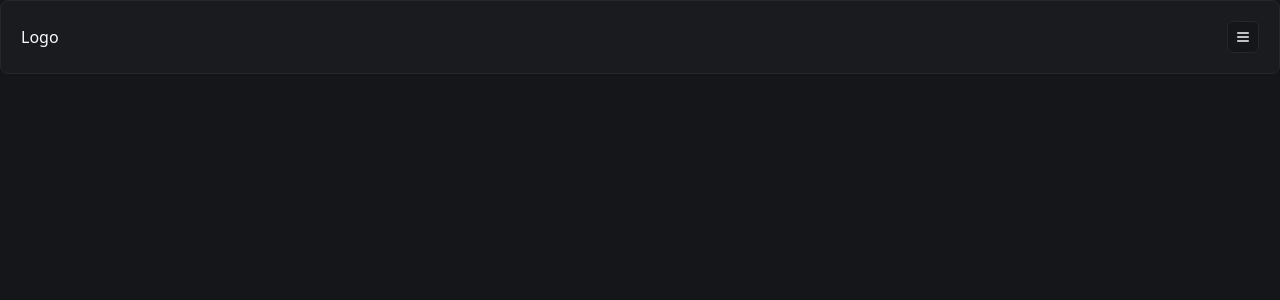
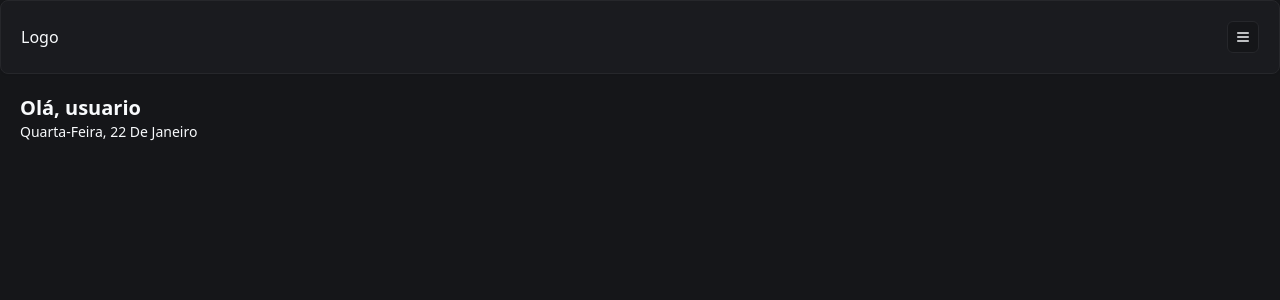
Before and after one commit to HiltonGustavoPluta/barbershop, a Next.js app: page / in a window 1280 px wide. Shown: the top 300 px of the page. Built offline with nearby package versions, Linux system fonts and the light colour scheme.

Commit message:
feat: add welcome message

```diff
--- a/app/(home)/page.tsx
+++ b/app/(home)/page.tsx
@@ -1,9 +1,20 @@
+import { format } from "date-fns"
 import Header from "@/components/header"
+import { ptBR } from "date-fns/locale";
 
 export default function Home() {
   return (
     <div>
       <Header />
+
+      <div className="p-5">
+        <h2 className="text-xl font-bold">Olá, usuario</h2>
+        <p className="capitalize text-sm">
+          { format(new Date(), "EEEE',' dd 'de' MMMM", {
+            locale: ptBR
+          })}
+        </p>
+      </div>
     </div>
   );
 }
--- a/package.json
+++ b/package.json
@@ -16,6 +16,7 @@
     "@radix-ui/react-slot": "^1.1.1",
     "class-variance-authority": "^0.7.1",
     "clsx": "^2.1.1",
+    "date-fns": "^4.1.0",
     "lucide-react": "^0.471.1",
     "next": "15.0.3",
     "react": "19.0.0-rc-66855b96-20241106",
```
Also changed, not shown: 1 other file (tests, documents, lock files or other folders).
